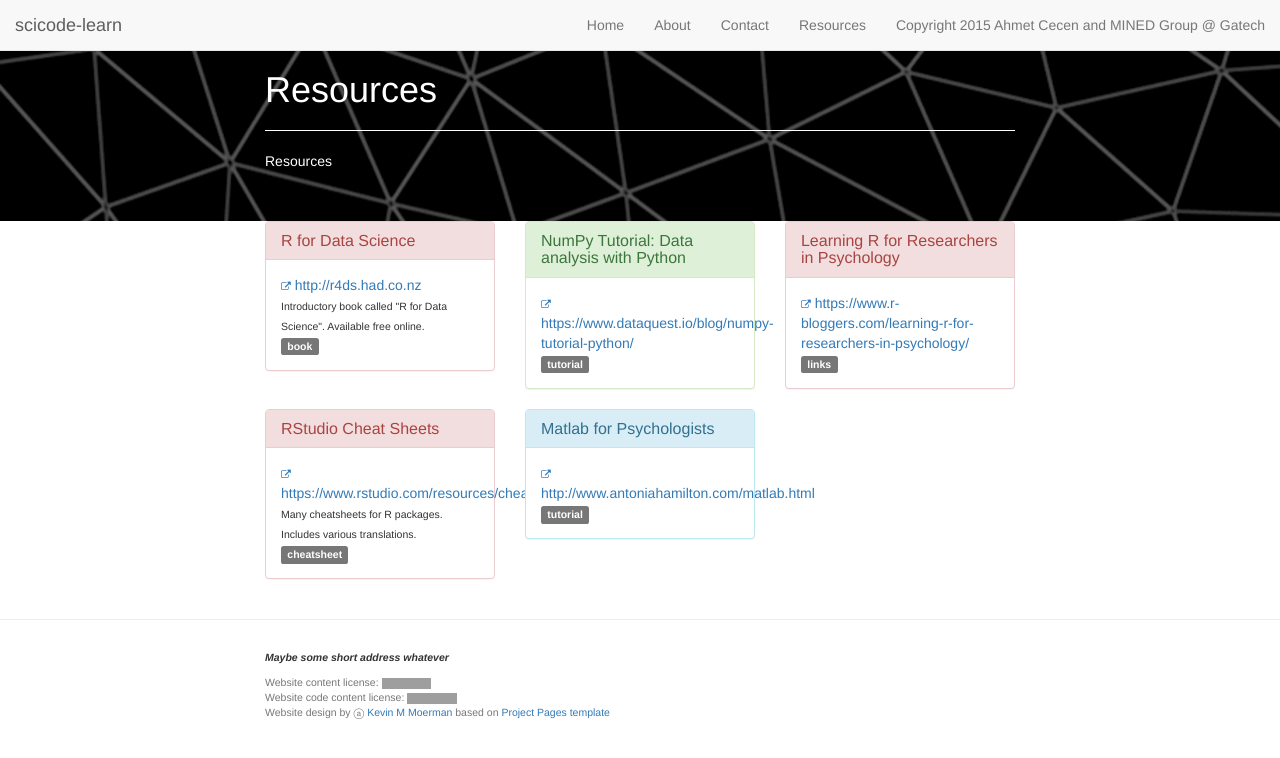
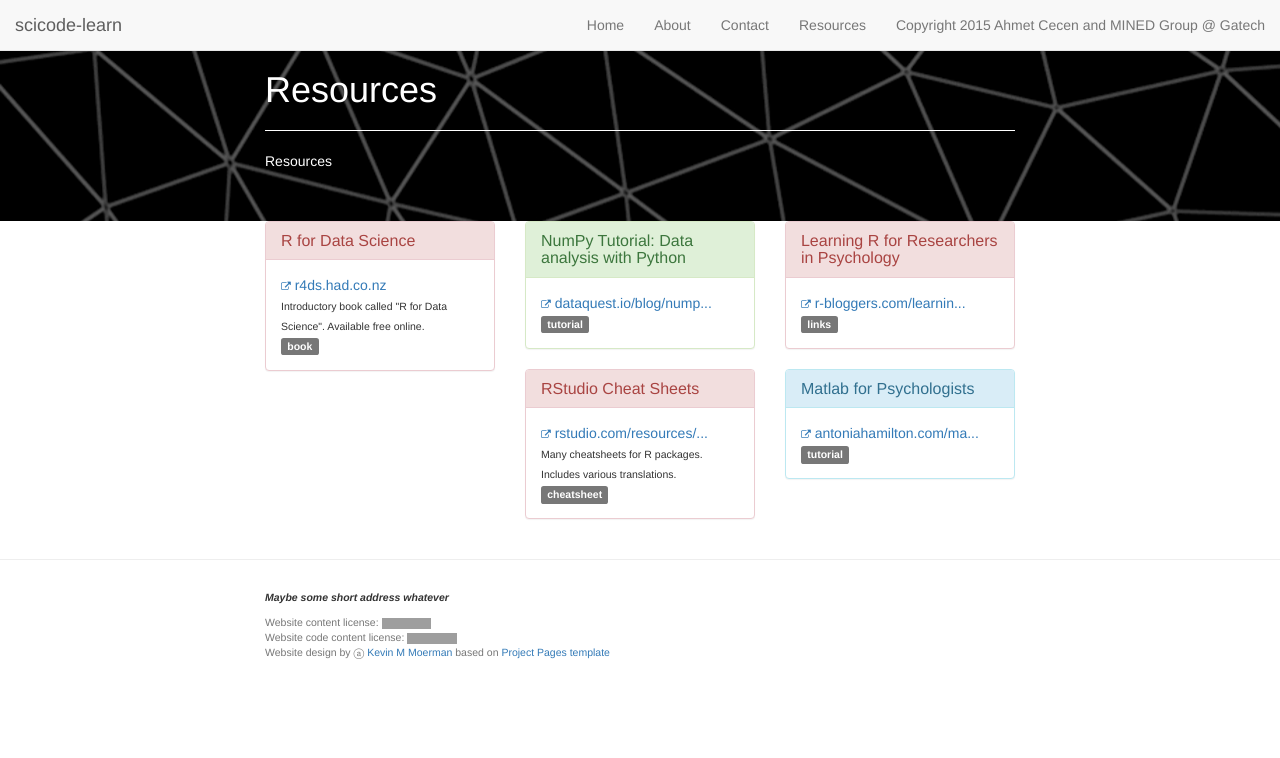
Before and after one commit to scicode-learn/scicode-learn, a Jekyll site: the page built from docs/Resources.md, in a window 1280 px wide. Shown: the top 758 px of the page. Built offline with Jekyll 4.4.1, drawn with Linux system fonts in a browser that asks for light colours; nearby versions of some CDN libraries; grey boxes are pictures that could not be loaded.

Commit message:
Aggressive URL shortening

```diff
--- a/docs/_includes/addResource.html
+++ b/docs/_includes/addResource.html
@@ -10,7 +10,7 @@
   </h3>
   </div>
   <div class="panel-body info">
-    <a href="{{resource.url}}" target="_blank"><i class="fa fa-external-link"></i> {{resource.url}}</a>
+    <a href="{{resource.url}}" target="_blank"><i class="fa fa-external-link"></i> {{resource.url | replace: "https", "" | replace: "http", "" | replace: "://", "" | replace: "www.", "" | truncate: 25}}</a>
 
 	{% if resource.description %}
 	<br />
```
